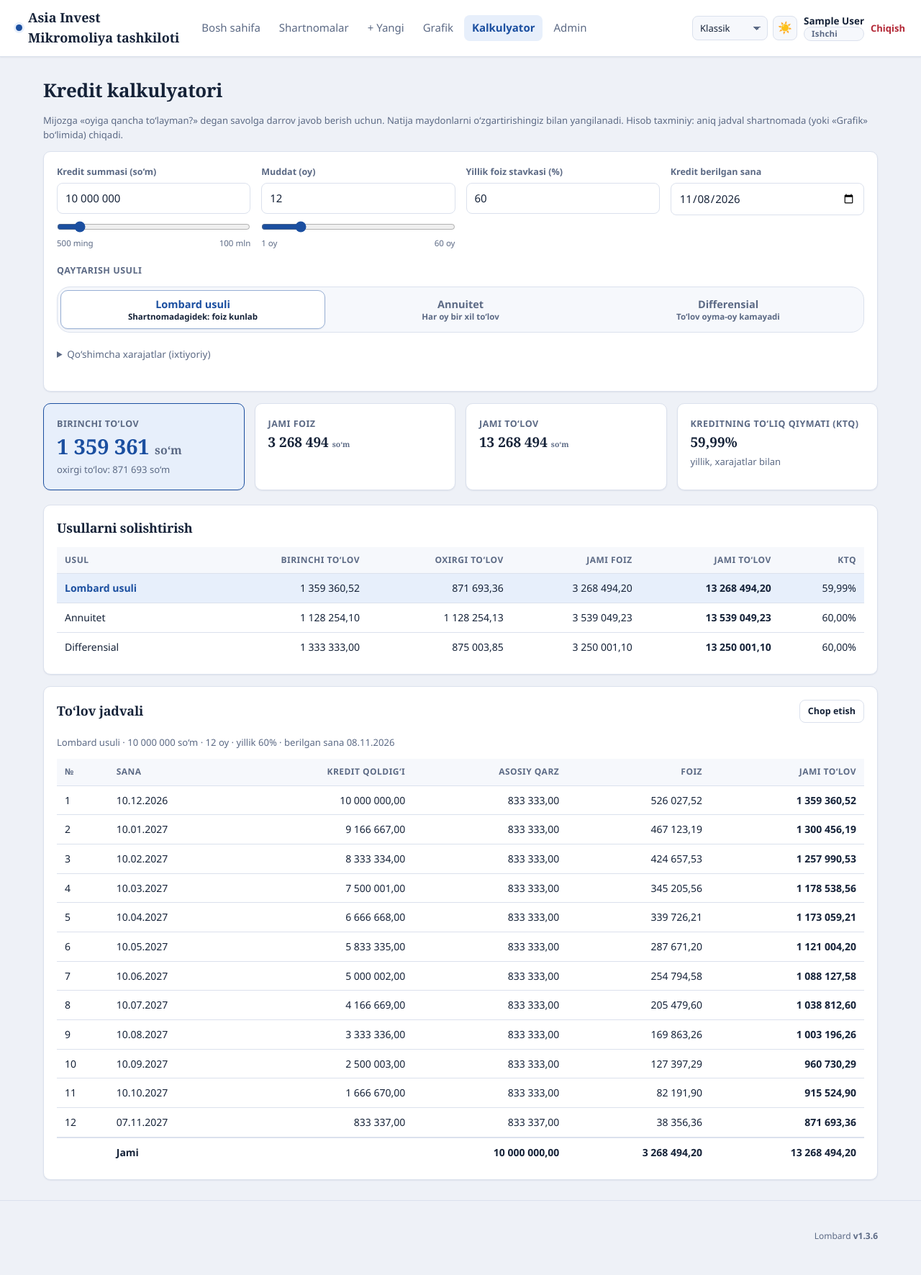
After one commit to OSSWebDeveloper/LomBo, a Django app: page /kalkulyator/ in a window 1280 px wide. The commit adds this page. Shown: the whole page at 72% size. Run offline with Django 5.2, Linux system fonts and the light colour scheme; the visitor is signed in with stand-in values (Sample User, id 1).

Commit message:
Kredit kalkulyatori: lombard usuli, annuitet, differensial, qo'shimcha xarajatlar, KTQ va to'lov jadvali

```diff
--- a/config/urls.py
+++ b/config/urls.py
@@ -46,6 +46,8 @@ urlpatterns = [
     # To'lov jadvali kalkulyatori — shartnoma tuzmasdan grafik hisoblash
     path('grafik/', con.grafik, name='grafik'),
     path('grafik/word/', con.grafik_download, name='grafik_download'),
+    # Kredit kalkulyatori — annuitet / differensial / lombard usulini solishtirish
+    path('kalkulyator/', con.kalkulyator, name='kalkulyator'),
 
     # O'chirish so'rovlari
     path('sorovlar/', con.delete_requests, name='delete_requests'),
--- a/contracts/views.py
+++ b/contracts/views.py
@@ -509,6 +509,17 @@ def grafik(request):
         'form': form, 'natija': natija,
         'query': request.GET.urlencode(),
     })
+
+
+@login_required
+def kalkulyator(request):
+    """Kredit kalkulyatori (bank saytlaridagidek, lekin o'zimizniki).
+
+    Hisob butunlay brauzerda (shablondagi JS) — maydon o'zgarishi bilan natija
+    yangilanadi. «Lombard usuli» `payment_schedule` bilan bir xil qoidada
+    hisoblanadi; annuitet va differensial — oylik stavka (yillik/12) bilan.
+    """
+    return render(request, 'contracts/kalkulyator.html')
 
 
 @login_required
--- a/static/css/app.css
+++ b/static/css/app.css
@@ -658,7 +658,7 @@ td.actions .btn:hover{filter:none;border-color:currentColor}
 /* Grafikni qog'ozga chiqarganda faqat jadval qolsin: menyu, forma va
    tugmalar kerak emas. */
 @media print{
-  .nav,.toasts,.actions,.grafik-forma,.btn{display:none !important}
+  .nav,.toasts,.actions,.grafik-forma,.kalk-forma,.btn{display:none !important}
   .shell{display:block}
   .main,.container{margin:0;padding:0;max-width:none}
   .card{border:none;box-shadow:none;padding:0;margin:0}
@@ -733,3 +733,15 @@ button:disabled{cursor:not-allowed;opacity:.55}
 .qator-ochir:hover, .qator-ochir:focus-visible {
   background: var(--danger); color: #fff; outline: none;
 }
+
+/* ---------- kredit kalkulyatori (v1.3.7) ---------- */
+.kalk-grid{display:grid;grid-template-columns:repeat(auto-fit,minmax(220px,1fr));gap:15px}
+.kalk-slider{width:100%;margin:10px 0 0;accent-color:var(--accent);padding:0;border:none;background:none;box-shadow:none}
+.kalk-chegara{display:flex;justify-content:space-between;font-size:11.5px;color:var(--muted)}
+.kalk-usul{width:100%}
+.kalk-xira{opacity:.35;pointer-events:none}
+.kalk-tanlangan td{background:var(--accent-soft)}
+.kalk-tanlangan td:first-child{font-weight:600;color:var(--accent)}
+.stat .muted{margin-top:6px}
+.kalk-som{font-size:.55em;font-weight:600;color:var(--muted)}
+#k-natija .stat .value{white-space:nowrap}
--- a/templates/base.html
+++ b/templates/base.html
@@ -41,6 +41,7 @@
     <a href="{% url 'contract_list' %}" {% if request.resolver_match.url_name == 'contract_list' %}class="on"{% endif %}>Shartnomalar</a>
     <a href="{% url 'contract_create' %}" {% if request.resolver_match.url_name == 'contract_create' %}class="on"{% endif %}>+ Yangi</a>
     <a href="{% url 'grafik' %}" {% if request.resolver_match.url_name == 'grafik' %}class="on"{% endif %}>Grafik</a>
+    <a href="{% url 'kalkulyator' %}" {% if request.resolver_match.url_name == 'kalkulyator' %}class="on"{% endif %}>Kalkulyator</a>
     {% if user.is_boshliq %}
       <a href="{% url 'mijoz_list' %}" {% if request.resolver_match.url_name == 'mijoz_list' or request.resolver_match.url_name == 'mijoz_detail' %}class="on"{% endif %}>Mijozlar</a>
       <a href="{% url 'worker_list' %}" {% if request.resolver_match.url_name == 'worker_list' %}class="on"{% endif %}>Ishchilar</a>
--- /dev/null
+++ b/templates/contracts/kalkulyator.html
@@ -0,0 +1,348 @@
+{% extends 'base.html' %}
+{% block title %}Kredit kalkulyatori — Lombard{% endblock %}
+{% block content %}
+
+<h1>Kredit kalkulyatori</h1>
+<p class="muted" style="margin-top:-8px">
+  Mijozga «oyiga qancha to‘layman?» degan savolga darrov javob berish uchun.
+  Natija maydonlarni o‘zgartirishingiz bilan yangilanadi. Hisob taxminiy:
+  aniq jadval shartnomada (yoki «Grafik» bo‘limida) chiqadi.</p>
+
+<div class="card kalk-forma">
+  <div class="kalk-grid">
+    <div class="field">
+      <label for="k-summa">Kredit summasi (so‘m)</label>
+      <input type="text" id="k-summa" class="pul" inputmode="numeric" value="10 000 000">
+      <input type="range" id="k-summa-r" class="kalk-slider" min="500000" max="100000000" step="500000" value="10000000"
+             aria-label="Kredit summasi">
+      <div class="kalk-chegara"><span>500 ming</span><span>100 mln</span></div>
+    </div>
+    <div class="field">
+      <label for="k-muddat">Muddat (oy)</label>
+      <input type="number" id="k-muddat" min="1" max="120" value="12">
+      <input type="range" id="k-muddat-r" class="kalk-slider" min="1" max="60" step="1" value="12"
+             aria-label="Muddat">
+      <div class="kalk-chegara"><span>1 oy</span><span>60 oy</span></div>
+    </div>
+    <div class="field">
+      <label for="k-foiz">Yillik foiz stavkasi (%)</label>
+      <input type="number" id="k-foiz" min="0" max="300" step="0.1" value="60">
+    </div>
+    <div class="field">
+      <label for="k-sana">Kredit berilgan sana</label>
+      <input type="date" id="k-sana">
+    </div>
+  </div>
+
+  <p class="ajratgich-nom" style="margin-top:6px">Qaytarish usuli</p>
+  <div class="almashtirgich kalk-usul" id="k-usul">
+    <label>
+      <input type="radio" name="k-usul" value="lombard" checked>
+      <span class="matn"><span class="nom">Lombard usuli</span>
+        <span class="izoh">Shartnomadagidek: foiz kunlab</span></span>
+    </label>
+    <label>
+      <input type="radio" name="k-usul" value="annuitet">
+      <span class="matn"><span class="nom">Annuitet</span>
+        <span class="izoh">Har oy bir xil to‘lov</span></span>
+    </label>
+    <label>
+      <input type="radio" name="k-usul" value="differensial">
+      <span class="matn"><span class="nom">Differensial</span>
+        <span class="izoh">To‘lov oyma-oy kamayadi</span></span>
+    </label>
+  </div>
+
+  <details class="grafik-qoshimcha" id="k-xarajatlar">
+    <summary>Qo‘shimcha xarajatlar (ixtiyoriy)</summary>
+    <div class="grid" style="margin-top:12px">
+      <div class="field"><label for="k-sugurta">Sug‘urta (so‘m)</label>
+        <input type="text" id="k-sugurta" class="pul k-xarajat" inputmode="numeric" placeholder="0"></div>
+      <div class="field"><label for="k-baholash">Garovni baholash (so‘m)</label>
+        <input type="text" id="k-baholash" class="pul k-xarajat" inputmode="numeric" placeholder="0"></div>
+      <div class="field"><label for="k-notarius">Notarius (so‘m)</label>
+        <input type="text" id="k-notarius" class="pul k-xarajat" inputmode="numeric" placeholder="0"></div>
+      <div class="field"><label for="k-boshqa">Boshqa xarajatlar (so‘m)</label>
+        <input type="text" id="k-boshqa" class="pul k-xarajat" inputmode="numeric" placeholder="0"></div>
+    </div>
+    <div class="help">Bir martalik xarajatlar — kredit olish paytida to‘lanadi.
+      Ular jami summaga va kreditning to‘liq qiymatiga (KTQ) qo‘shiladi.</div>
+  </details>
+
+  <div class="errors hidden" id="k-xato"></div>
+</div>
+
+<div id="k-natija">
+  <div class="stats">
+    <div class="stat accent">
+      <div class="label" id="k-oylik-nom">Oylik to‘lov</div>
+      <div class="value" id="k-oylik">—</div>
+      <div class="muted" id="k-oylik-izoh"></div>
+    </div>
+    <div class="stat">
+      <div class="label">Jami foiz</div>
+      <div class="value sm" id="k-jami-foiz">—</div>
+    </div>
+    <div class="stat">
+      <div class="label">Jami to‘lov</div>
+      <div class="value sm" id="k-jami">—</div>
+      <div class="muted" id="k-jami-izoh"></div>
+    </div>
+    <div class="stat">
+      <div class="label">Kreditning to‘liq qiymati (KTQ)</div>
+      <div class="value sm" id="k-ktq">—</div>
+      <div class="muted">yillik, xarajatlar bilan</div>
+    </div>
+  </div>
+
+  <div class="card">
+    <h2 style="margin-top:0">Usullarni solishtirish</h2>
+    <div class="table-wrap">
+      <table id="k-solishtir">
+        <tr><th>Usul</th><th class="num">Birinchi to‘lov</th><th class="num">Oxirgi to‘lov</th>
+            <th class="num">Jami foiz</th><th class="num">Jami to‘lov</th><th class="num">KTQ</th></tr>
+      </table>
+    </div>
+  </div>
+
+  <div class="card">
+    <div class="section-title">
+      <h2 style="margin:0">To‘lov jadvali</h2>
+      <div class="actions" style="margin:0">
+        <button class="btn btn-secondary btn-sm" type="button" onclick="window.print()">Chop etish</button>
+      </div>
+    </div>
+    <div class="muted grafik-shart" id="k-shart"></div>
+    <div class="table-wrap">
+      <table id="k-jadval">
+        <thead><tr><th>№</th><th>Sana</th><th class="num">Kredit qoldig‘i</th>
+          <th class="num">Asosiy qarz</th><th class="num">Foiz</th>
+          <th class="num">Jami to‘lov</th></tr></thead>
+        <tbody></tbody>
+      </table>
+    </div>
+  </div>
+</div>
+{% endblock %}
+
+{% block scripts %}
+{# pul.js dan KEYIN ulanadi — `window.pul` kerak #}
+<script>
+(function(){
+  'use strict';
+  // Hamma summalar TIYINDA (butun son) hisoblanadi — kasr xatolari to'planmasin.
+  var $ = function(id){ return document.getElementById(id); };
+  var USULLAR = {lombard: 'Lombard usuli', annuitet: 'Annuitet', differensial: 'Differensial'};
+
+  // ---------------------------------------------------------------- sanalar
+  // docgen.add_months bilan bir xil: kun oshib ketsa oy oxiriga tushadi
+  function oyQosh(d, n){
+    var y = d.getFullYear(), m = d.getMonth() + n;
+    var oxirgi = new Date(y, m + 1, 0).getDate();
+    return new Date(y, m, Math.min(d.getDate(), oxirgi));
+  }
+  function kunFarqi(a, b){ return Math.round((b - a) / 86400000); }
+  function kabisa(y){ return (y % 4 === 0 && y % 100 !== 0) || y % 400 === 0; }
+  function sanaMatn(d){
+    return String(d.getDate()).padStart(2, '0') + '.' +
+           String(d.getMonth() + 1).padStart(2, '0') + '.' + d.getFullYear();
+  }
+
+  // ---------------------------------------------------------------- formatlash
+  function somMatn(tiyin){                     // 1234567 tiyin -> «12 345,67»
+    var manfiy = tiyin < 0; tiyin = Math.abs(Math.round(tiyin));
+    var som = Math.floor(tiyin / 100), t = tiyin % 100;
+    return (manfiy ? '−' : '') + pul.format(String(som)) + ',' + String(t).padStart(2, '0');
+  }
+  function somQisqa(tiyin, html){              // kartochkalar uchun: tiyinsiz
+    var son = pul.format(String(Math.round(tiyin / 100)));
+    return html ? son + ' <small class="kalk-som">so‘m</small>' : son + ' so‘m';
+  }
+
+  // ---------------------------------------------------------------- jadvallar
+  // Har biri [{n, sana, qoldiq, asosiy, foiz, jami}] qaytaradi (tiyinda).
+
+  // Shartnomadagidek (docgen.payment_schedule): asosiy qarz butun so'mga teng
+  // bo'linadi, foiz davr boshidagi qoldiqqa kunlab: yaxlit(qoldiq×foiz/kunlar_yilda)
+  // × kunlar. 1-to'lov keyingi oyning 10-sanasi, oxirgisi sana + muddat − 1 kun.
+  function lombardJadvali(S, n, foiz, sana){
+    var ulush = Math.round(S / n);             // so'm
+    var bosh = oyQosh(sana, 1); bosh.setDate(10);
+    var tugash = oyQosh(sana, n); tugash.setDate(tugash.getDate() - 1);
+    var qoldiq = S, oldingi = sana, q = [];
+    for (var k = 1; k <= n; k++){
+      var d = (k === n) ? tugash : oyQosh(bosh, k - 1);
+      var kunlar = kunFarqi(oldingi, d);
+      var yilda = kabisa(d.getFullYear()) ? 366 : 365;
+      var kunlik = Math.round(qoldiq * foiz / yilda + 1e-9);   // tiyin (= so'm×%/kun ×100/100)
+      var foizT = kunlik * kunlar;
+      var asosiy = (k < n) ? ulush : qoldiq;
+      q.push({n: k, sana: d, qoldiq: qoldiq * 100, asosiy: asosiy * 100,
+              foiz: foizT, jami: asosiy * 100 + foizT});
+      qoldiq -= asosiy; oldingi = d;
+    }
+    return q;
+  }
+
+  // Annuitet: oylik stavka = yillik/12, har oy teng to'lov; oxirgisi qoldiqni yopadi
+  function annuitetJadvali(S, n, foiz, sana){
+    var r = foiz / 1200, qoldiq = S * 100, q = [];
+    var tolov = r === 0 ? qoldiq / n : qoldiq * r / (1 - Math.pow(1 + r, -n));
+    tolov = Math.round(tolov);
+    for (var k = 1; k <= n; k++){
+      var foizT = Math.round(qoldiq * r);
+      var asosiy = (k < n) ? Math.min(tolov - foizT, qoldiq) : qoldiq;
+      q.push({n: k, t: k, sana: oyQosh(sana, k), qoldiq: qoldiq, asosiy: asosiy,
+              foiz: foizT, jami: asosiy + foizT});
+      qoldiq -= asosiy;
+    }
+    return q;
+  }
+
+  // Differensial: asosiy qarz teng (butun so'm), foiz qoldiqqa oylik stavka bilan
+  function differensialJadvali(S, n, foiz, sana){
+    var r = foiz / 1200, ulush = Math.round(S / n) * 100, qoldiq = S * 100, q = [];
+    for (var k = 1; k <= n; k++){
+      var foizT = Math.round(qoldiq * r);
+      var asosiy = (k < n) ? ulush : qoldiq;
+      q.push({n: k, t: k, sana: oyQosh(sana, k), qoldiq: qoldiq, asosiy: asosiy,
+              foiz: foizT, jami: asosiy + foizT});
+      qoldiq -= asosiy;
+    }
+    return q;
+  }
+
+  // KTQ: qo'lga tegadigan summa (kredit − xarajatlar) va to'lovlar oqimi
+  // bo'yicha oylik ichki stavka i topiladi (vaqt: bank usullarida butun oylar,
+  // lombard usulida kunlar / (365/12)),
+  // KTQ = i × 12 × 100%. Xarajat bo'lmasa annuitetda yillik stavkaga teng chiqadi.
+  function ktq(S, xarajat, jadval, sana){
+    var olingan = (S * 100) - xarajat;
+    if (olingan <= 0) return null;
+    var oqim = jadval.map(function(r){
+      return {t: r.t != null ? r.t : kunFarqi(sana, r.sana) / (365 / 12), s: r.jami};
+    });
+    function qiymat(i){
+      var v = -olingan;
+      for (var j = 0; j < oqim.length; j++) v += oqim[j].s / Math.pow(1 + i, oqim[j].t);
+      return v;
+    }
+    var past = -0.99, yuqori = 10;
+    if (qiymat(past) * qiymat(yuqori) > 0) return null;
+    for (var it = 0; it < 200; it++){
+      var orta = (past + yuqori) / 2;
+      if (qiymat(orta) > 0) past = orta; else yuqori = orta;
+    }
+    return (past + yuqori) / 2 * 12 * 100;
+  }
+
+  var JADVAL = {lombard: lombardJadvali, annuitet: annuitetJadvali,
+                differensial: differensialJadvali};
+
+  function yigindi(q, k){ return q.reduce(function(a, r){ return a + r[k]; }, 0); }
+
+  // ---------------------------------------------------------------- hisoblash
+  function hisobla(){
+    var S = pul.son($('k-summa').value);
+    var n = parseInt($('k-muddat').value, 10);
+    var foiz = parseFloat(String($('k-foiz').value).replace(',', '.'));
+    var sana = $('k-sana').value ? new Date($('k-sana').value + 'T00:00:00') : null;
+    var xarajat = 0;
+    document.querySelectorAll('.k-xarajat').forEach(function(i){ xarajat += pul.son(i.value) * 100; });
+
+    var xato = '';
+    if (!S) xato = 'Kredit summasini kiriting.';
+    else if (!(n >= 1 && n <= 120)) xato = 'Muddat 1 dan 120 oygacha bo‘lishi kerak.';
+    else if (!(foiz >= 0 && foiz <= 300)) xato = 'Foiz stavkasi 0–300% oralig‘ida bo‘lishi kerak.';
+    else if (!sana || isNaN(sana)) xato = 'Kredit berilgan sanani kiriting.';
+    $('k-xato').textContent = xato;
+    $('k-xato').classList.toggle('hidden', !xato);
+    $('k-natija').classList.toggle('kalk-xira', !!xato);
+    if (xato) return;
+
+    var usul = document.querySelector('input[name="k-usul"]:checked').value;
+    var natijalar = {};
+    Object.keys(JADVAL).forEach(function(u){
+      var q = JADVAL[u](S, n, foiz, sana);
+      natijalar[u] = {q: q, foiz: yigindi(q, 'foiz'), jami: yigindi(q, 'jami'),
+                      ktq: ktq(S, xarajat, q, sana)};
+    });
+    var t = natijalar[usul], q = t.q;
+
+    // Kartochkalar
+    var birinchi = q[0].jami, oxirgi = q[q.length - 1].jami;
+    if (usul === 'annuitet'){
+      $('k-oylik-nom').textContent = 'Oylik to‘lov';
+      $('k-oylik').innerHTML = somQisqa(birinchi, true);
+      $('k-oylik-izoh').textContent = n > 1 ? 'oxirgi oy: ' + somQisqa(oxirgi) : '';
+    } else {
+      $('k-oylik-nom').textContent = 'Birinchi to‘lov';
+      $('k-oylik').innerHTML = somQisqa(birinchi, true);
+      $('k-oylik-izoh').textContent = n > 1 ? 'oxirgi to‘lov: ' + somQisqa(oxirgi) : '';
+    }
+    $('k-jami-foiz').innerHTML = somQisqa(t.foiz, true);
+    $('k-jami').innerHTML = somQisqa(t.jami + xarajat, true);
+    $('k-jami-izoh').textContent = xarajat ? 'shundan xarajatlar: ' + somQisqa(xarajat) : '';
+    $('k-ktq').textContent = t.ktq == null ? '—' : t.ktq.toFixed(2).replace('.', ',') + '%';
+
+    // Solishtirish jadvali
+    var sol = $('k-solishtir');
+    while (sol.rows.length > 1) sol.deleteRow(1);
+    Object.keys(JADVAL).forEach(function(u){
+      var r = natijalar[u], tr = sol.insertRow();
+      if (u === usul) tr.className = 'kalk-tanlangan';
+      tr.innerHTML = '<td>' + USULLAR[u] + '</td>' +
+        '<td class="num">' + somMatn(r.q[0].jami) + '</td>' +
+        '<td class="num">' + somMatn(r.q[r.q.length - 1].jami) + '</td>' +
+        '<td class="num">' + somMatn(r.foiz) + '</td>' +
+        '<td class="num"><b>' + somMatn(r.jami + xarajat) + '</b></td>' +
+        '<td class="num">' + (r.ktq == null ? '—' : r.ktq.toFixed(2).replace('.', ',') + '%') + '</td>';
+    });
+
+    // To'lov jadvali
+    $('k-shart').textContent = USULLAR[usul] + ' · ' + pul.format(String(S)) + ' so‘m · ' +
+      n + ' oy · yillik ' + String(foiz).replace('.', ',') + '% · berilgan sana ' + sanaMatn(sana);
+    var tb = $('k-jadval').tBodies[0], html = '';
+    q.forEach(function(r){
+      html += '<tr><td>' + r.n + '</td><td>' + sanaMatn(r.sana) + '</td>' +
+        '<td class="num">' + somMatn(r.qoldiq) + '</td>' +
+        '<td class="num">' + somMatn(r.asosiy) + '</td>' +
+        '<td class="num">' + somMatn(r.foiz) + '</td>' +
+        '<td class="num"><b>' + somMatn(r.jami) + '</b></td></tr>';
+    });
+    html += '<tr class="jami-qator"><td></td><td><b>Jami</b></td><td></td>' +
+      '<td class="num">' + somMatn(yigindi(q, 'asosiy')) + '</td>' +
+      '<td class="num">' + somMatn(t.foiz) + '</td>' +
+      '<td class="num"><b>' + somMatn(t.jami) + '</b></td></tr>';
+    tb.innerHTML = html;
+  }
+
+  // ---------------------------------------------------------------- bog'lash
+  // Sana standart — bugun
+  var bugun = new Date();
+  $('k-sana').value = bugun.getFullYear() + '-' + String(bugun.getMonth() + 1).padStart(2, '0') +
+                      '-' + String(bugun.getDate()).padStart(2, '0');
+
+  // Matn maydoni <-> surgich
+  $('k-summa-r').addEventListener('input', function(){
+    $('k-summa').value = pul.format(this.value); hisobla();
+  });
+  $('k-summa').addEventListener('input', function(){
+    $('k-summa-r').value = pul.son(this.value);
+  });
+  $('k-muddat-r').addEventListener('input', function(){
+    $('k-muddat').value = this.value; hisobla();
+  });
+  $('k-muddat').addEventListener('input', function(){
+    $('k-muddat-r').value = this.value;
+  });
+
+  // Har qanday maydon o'zgarsa — qayta hisoblaymiz (pul.js formatlashidan keyin)
+  document.querySelector('.kalk-forma').addEventListener('input', function(){
+    setTimeout(hisobla, 0);
+  });
+  document.querySelector('.kalk-forma').addEventListener('change', hisobla);
+  hisobla();
+})();
+</script>
+{% endblock %}
```
